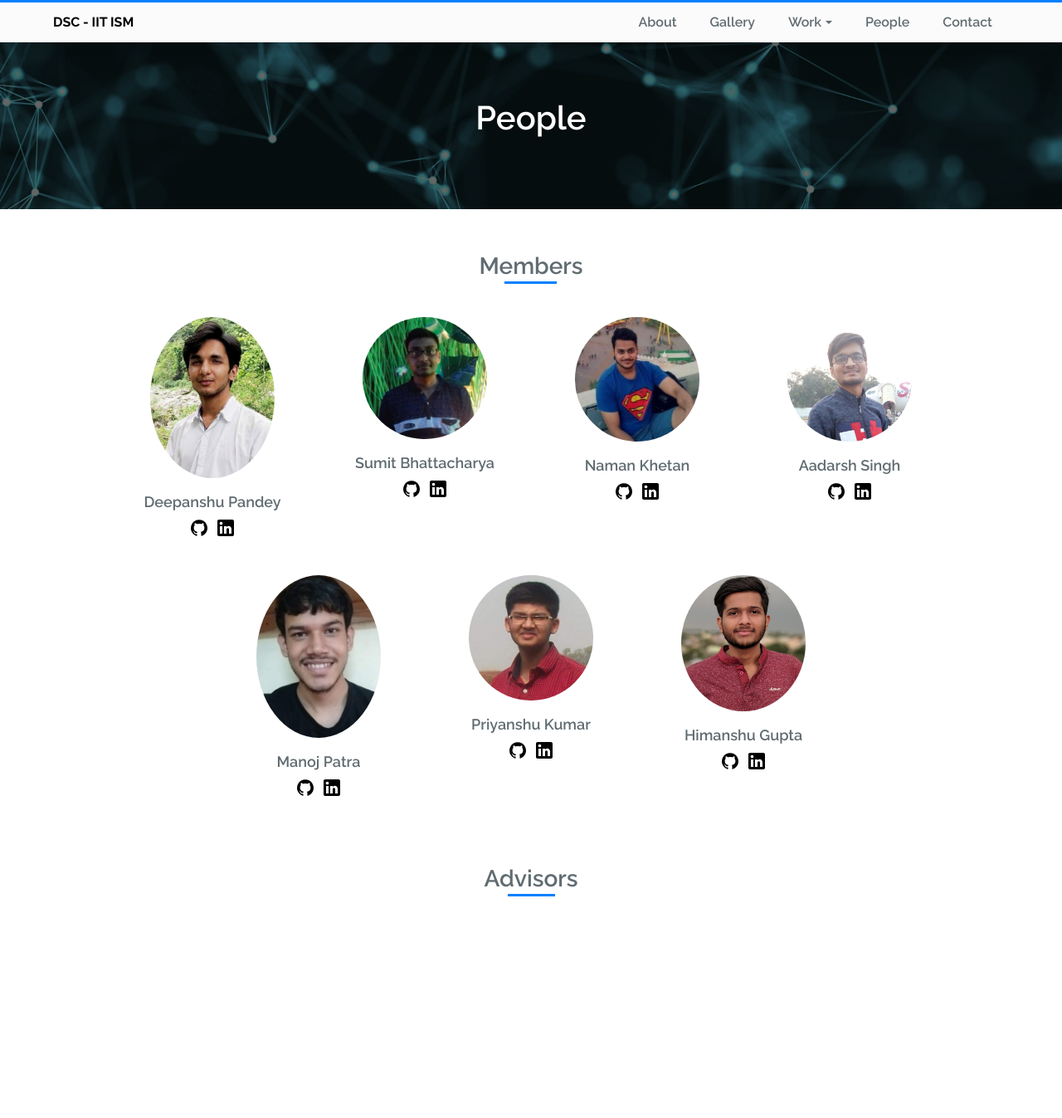
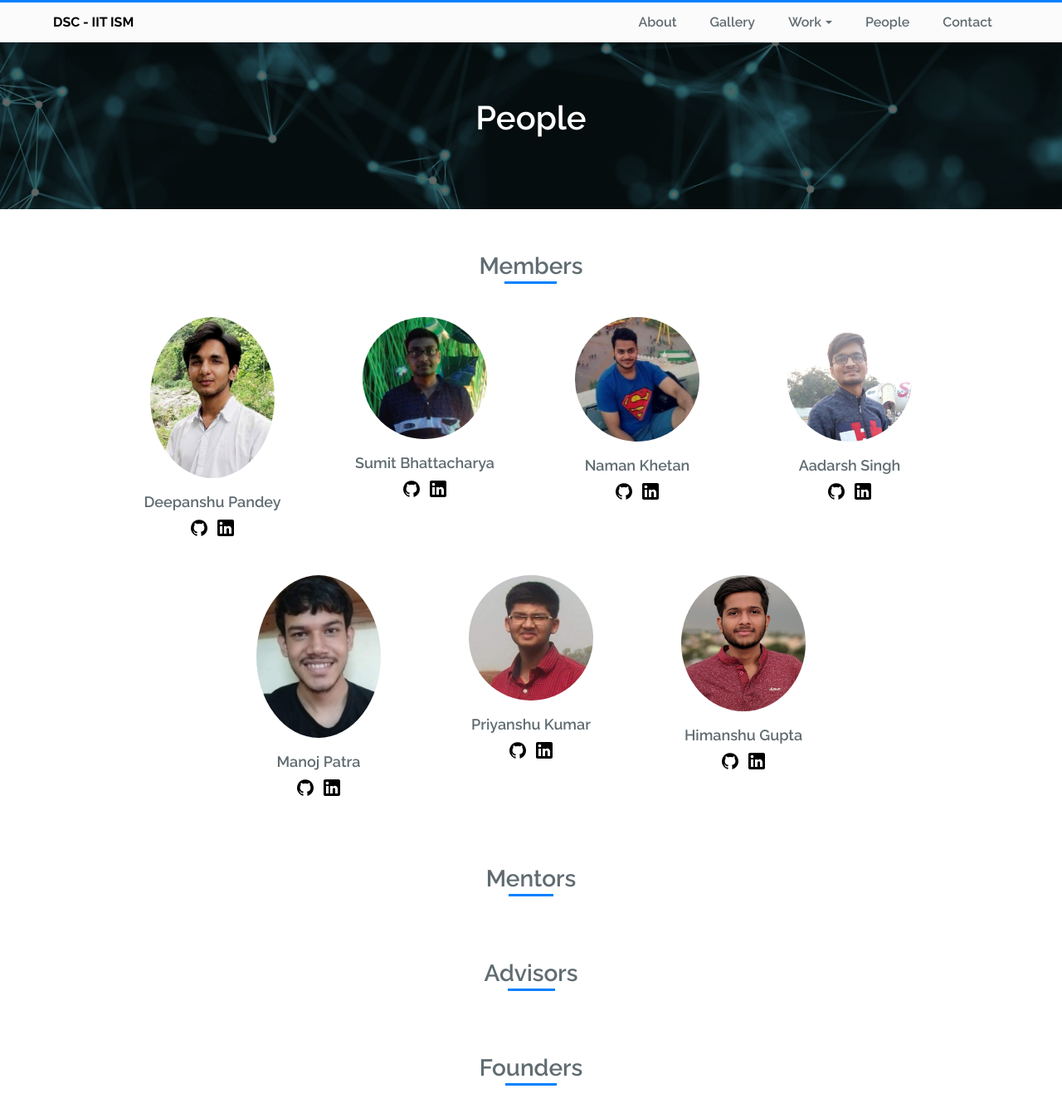
Before and after one commit to dsciitism/dsciitism.github.io, a Jekyll site: the page built from pages/people.md, in a window 1280 px wide and 1380 px high. Shown: the top 1347 px of the window at 83% size. Built offline with Jekyll 4.4.1, drawn with Linux system fonts in a browser that asks for light colours.

Commit message:
Update people.html

```diff
--- a/_layouts/people.html
+++ b/_layouts/people.html
@@ -6,6 +6,32 @@
   <div class="title">Members</div>
   <div class="members-grid">
     {% for member in site.data.people.members %}
+      <div class="member-card">
+        <img class="avatar img-fluid" src="{{ member.avatar }}" />
+        <div class="name">
+          {{ member.name }}
+        </div>
+        <div>
+          {% if member.github %}
+            <a class="social-link" href="{{ member.github }}">
+              <img class="social-icon" src="/assets/images/github-logo.svg" />
+            </a>
+          {% endif %}
+          {% if member.linkedin %}
+            <a class="social-link" href="{{ member.linkedin }}">
+              <img class="social-icon" src="/assets/images/linkedin-logo.svg" />
+            </a>
+          {% endif %}
+        </div>
+      </div>
+    {% endfor %}
+  </div>
+</section>
+
+<section class="people-section">
+  <div class="title">Mentors</div>
+  <div class="members-grid">
+      {% for member in site.data.people.advisors %}
       <div class="member-card">
         <img class="avatar img-fluid" src="{{ member.avatar }}" />
         <div class="name">
@@ -53,3 +79,29 @@
     {% endfor %}
   </div>
 </section>
+
+<section class="people-section">
+  <div class="title">Founders</div>
+  <div class="members-grid">
+      {% for member in site.data.people.advisors %}
+      <div class="member-card">
+        <img class="avatar img-fluid" src="{{ member.avatar }}" />
+        <div class="name">
+          {{ member.name }}
+        </div>
+        <div>
+          {% if member.github %}
+            <a class="social-link" href="{{ member.github }}">
+              <img class="social-icon" src="/assets/images/github-logo.svg" />
+            </a>
+          {% endif %}
+          {% if member.linkedin %}
+            <a class="social-link" href="{{ member.linkedin }}">
+              <img class="social-icon" src="/assets/images/linkedin-logo.svg" />
+            </a>
+          {% endif %}
+        </div>
+      </div>
+    {% endfor %}
+  </div>
+</section>
```
